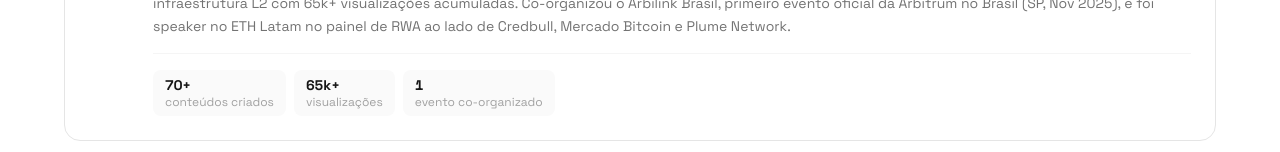
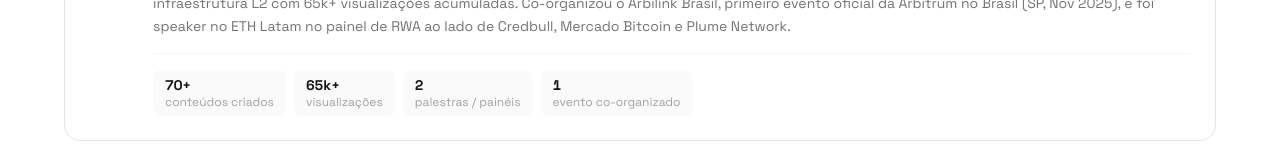
Before and after one commit to Bonisph/bonis-portfolio, a Next.js app: page / in a window 1280 px wide. Shown: the part 1691-1843 px from the top of the page. Built offline with nearby package versions, Linux system fonts and the light colour scheme.

Commit message:
fix: adiciona 2 palestras/painéis nas métricas do Arbitrum

```diff
--- a/src/data/portfolio.ts
+++ b/src/data/portfolio.ts
@@ -84,9 +84,10 @@ export const experiences: {
           es:  "Produjo 70+ piezas de contenido educativo en portugués sobre RWA, DeFi, gobernanza y crecimiento del ecosistema en LATAM. Videos cortos sobre infraestructura L2 con 65K+ visualizaciones acumuladas. Co-organizó Arbilink Brasil, primer evento oficial de Arbitrum en Brasil (SP, nov. 2025), y fue speaker en ETH Latam en el panel de RWA junto a Credbull, Mercado Bitcoin y Plume Network.",
         },
         stats: [
-          { value: "70+",  label: { pt: "conteúdos criados",    en: "content pieces",       es: "contenidos creados"    } },
-          { value: "65k+", label: { pt: "visualizações",        en: "views",                es: "visualizaciones"       } },
-          { value: "1",    label: { pt: "evento co-organizado", en: "co-organized event",   es: "evento co-organizado"  } },
+          { value: "70+",  label: { pt: "conteúdos criados",       en: "content pieces",       es: "contenidos creados"    } },
+          { value: "65k+", label: { pt: "visualizações",           en: "views",                es: "visualizaciones"       } },
+          { value: "2",    label: { pt: "palestras / painéis",     en: "talks & panels",       es: "charlas y paneles"     } },
+          { value: "1",    label: { pt: "evento co-organizado",    en: "co-organized event",   es: "evento co-organizado"  } },
         ],
       },
     ],
```
